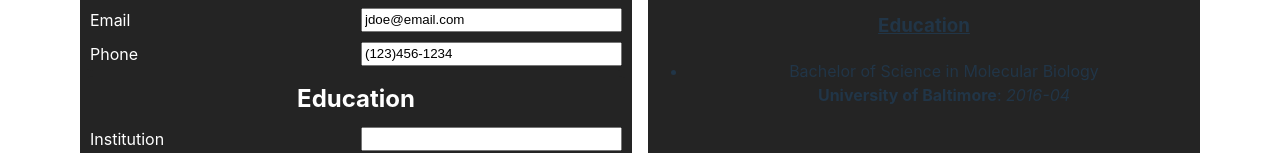
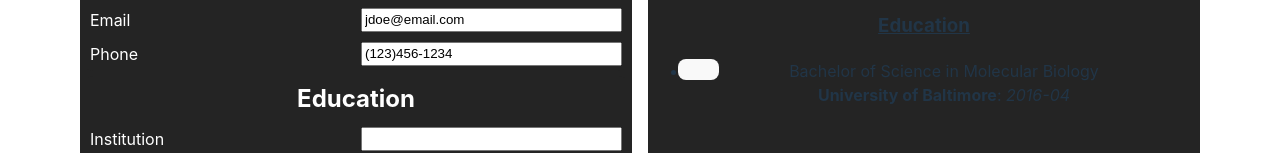
Before and after one commit to cabelstein12/CV-Application, a React (Vite) app: page / in a window 1280 px wide. Shown: the part 144-297 px from the top of the page. Built offline with nearby package versions, Linux system fonts and the light colour scheme.

Commit message:
add remove education functionality

```diff
--- a/src/App.jsx
+++ b/src/App.jsx
@@ -52,7 +52,11 @@ function App() {
 
   const educationItems = institutions.map(institution =>
     <li key={institution.id}>
-      <div>{institution.discipline}</div>
+      <div><button id="dummyBox" onClick={() =>
+        setInstitutions(
+          institutions.filter(i => i.id !== institution.id)
+        )
+      }></button>{institution.discipline}</div>
       <div><b>{institution.name}</b>: <i>{institution.date}</i></div>
     </li>
   );
--- a/src/Education.jsx
+++ b/src/Education.jsx
@@ -1,8 +1,6 @@
 import "./Form.css";
 let nextInstitutionId = 0;
 export default function Education({name, institutions, discipline, date, onAddName, onAddInstitution, onAddDiscipline, onAddDate}) {
-  console.log(institutions)
-
   return (
     <>
       <form
--- a/src/Form.css
+++ b/src/Form.css
@@ -19,3 +19,13 @@
 button {
   grid-column: 1/ 3;
 }
+
+li:hover::marker{
+  content: 'x ';
+}
+
+#dummyBox {
+  position: absolute;
+  left: 53%;
+  /* visibility: hidden; */
+}
```
Lines whose indentation alone changed are shown as unchanged.
